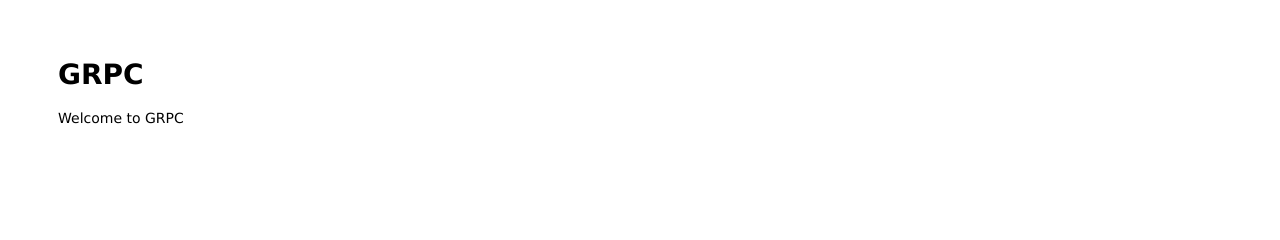
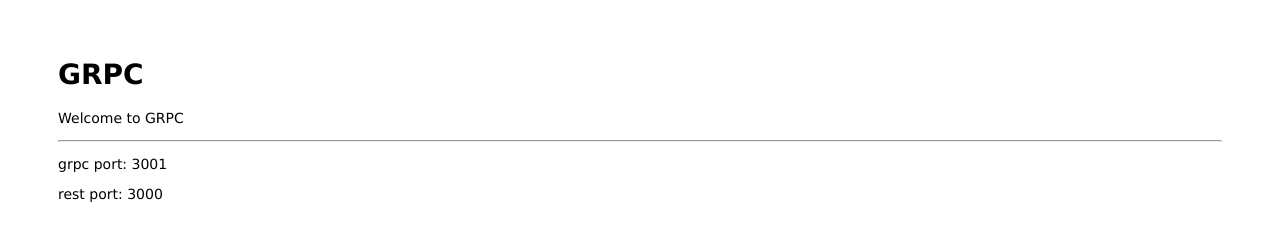
Before and after one commit to tahsinature/gRPC-playground, a website: page public/index.html in a window 1280 px wide. Drawn offline with Linux system fonts and the light colour scheme.

Commit message:
add help text index html

```diff
--- a/public/index.html
+++ b/public/index.html
@@ -7,5 +7,8 @@
   <body>
     <h1>GRPC</h1>
     <p>Welcome to GRPC</p>
+    <hr />
+    <p>grpc port: 3001</p>
+    <p>rest port: 3000</p>
   </body>
 </html>
```
